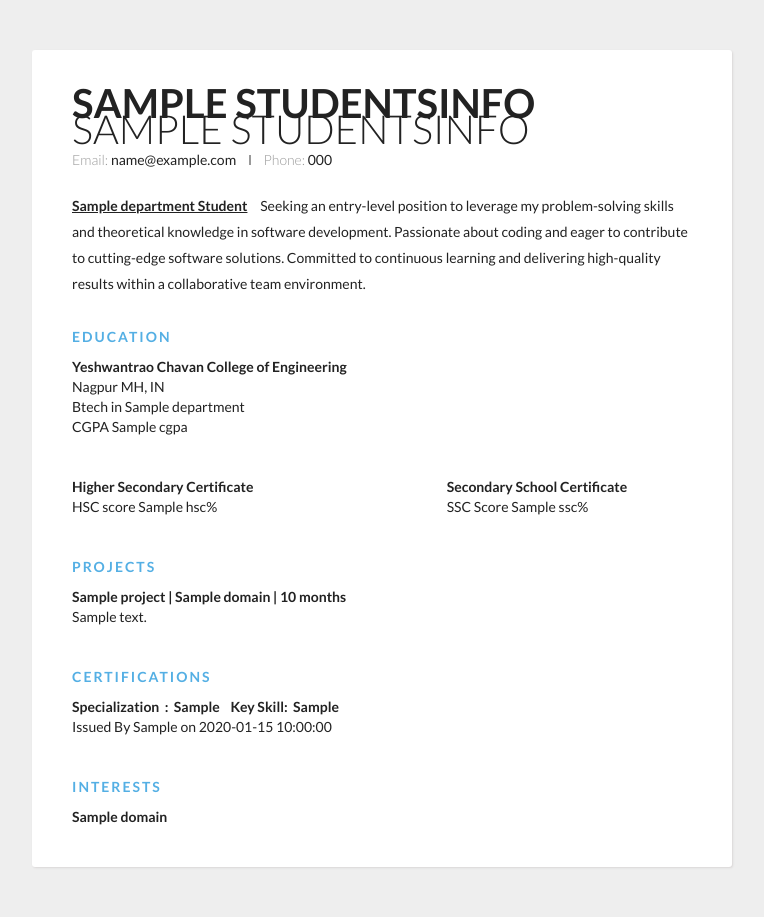
After one commit to attadeep28/minor-project-copy, a Flask app: page /resume/1 in a window 1280 px wide. The commit adds this page. Shown: the whole page, without its empty margins (258-1022 px from the left). Run offline with Flask 3, Linux system fonts and the light colour scheme; a user stored in the database is signed in; a database or web service that is not in the repository returns one stand-in record (values such as "Sample title"); some libraries are stand-ins or nearby versions.

Commit message:
first commit

```diff
--- a/main.py
+++ b/main.py
@@ -1,13 +1,14 @@
 import random
-from itertools import chain
-
-import numpy as np
-from flask import Flask, render_template, request, session
+from bson import Binary
+import secrets
 from flask_bcrypt import Bcrypt
+import pandas as pd
+from flask import Flask, render_template, request, send_file, redirect, url_for
 from flask_pymongo import PyMongo
-import pandas as pd
+from flask_login import LoginManager, UserMixin, login_user, login_required, logout_user, current_user
 
 app = Flask(__name__)
+app.secret_key = secrets.token_hex(16)
 
 # Configure MongoDB connection
 app.config['BCRYPT_LOG_ROUNDS'] = 10
@@ -15,8 +16,26 @@ app.config["MONGO_URI"] = "mongodb://localhost:27017/Scholarlytics"
 mongo = PyMongo(app)
 bcrypt = Bcrypt(app)
 
+# Login Route
+login_manager = LoginManager(app)
+login_manager.login_view = 'login'
 
-class MyObject:
+
+class User(UserMixin):
+    def __init__(self, user_data):
+        self.id = user_data['email']
+        self.user_data = user_data
+
+
+@login_manager.user_loader
+def load_user(email):
+    user_data = mongo.db.students.find_one({'email': email})
+    if user_data:
+        return User(user_data)
+    return None
+
+
+class CourseObject:
     def __init__(self, title, url, is_paid, course_by, skills, cluster_predicted):
         self.image_url = None
         self.title = title
@@ -56,6 +75,7 @@ class StudentInfo:
         # self.studID = data.get('studID')
 
 
+# Funtion to insert student Login Details in database
 def insert_student(sample_student_data):
     try:
         new_student = Student(sample_student_data)
@@ -70,6 +90,7 @@ def insert_student(sample_student_data):
         return False
 
 
+# Function to insert student information in the database
 def insert_student_info(student_info):
     try:
         new_student = StudentInfo(student_info)
@@ -83,17 +104,15 @@ def insert_student_info(student_info):
         return False
 
 
-def get_course_recom(email):
+# function which returns the course recommendation for the given profile
+def get_course_recommendation(email):
     courses_data = pd.read_csv(r'D:\pythonProject\coursesData.csv')
     item_details = mongo.db.studentsInfo.find_one({'email': email})
-
     course_obj_container = list()
-    # print(item_details['domains'])
 
     for i in item_details['domains']:
         cluster_no_list = courses_data[courses_data['skills'] == i].cluster_predicted.tolist()
         cluster_no_list = list(set(cluster_no_list))
-        print(cluster_no_list)
         for j in cluster_no_list:
             course_obj = courses_data[courses_data['cluster_predicted'] == j]
             course_obj_container.append(course_obj)
@@ -103,20 +122,20 @@ def get_course_recom(email):
         # Drop duplicates based on 'title' and 'url'
         data = course_obj_container[i].drop_duplicates(subset=['title', 'url'])
         data = data.values.tolist()
-        print(type(data))
         uniq_course.append(data)
-    print(uniq_course)
-
     return uniq_course
 
 
+# home page route
 @app.route('/')
 def home():
     return render_template('homePage.html')
 
 
+# Route for the profile page
 @app.route('/profile/<email>')
-def loadprofile(email):
+@login_required
+def load_profile(email):
     print(email)
     user_data = mongo.db.studentsInfo.find_one({'email': email})
     if user_data:
@@ -124,39 +143,36 @@ def loadprofile(email):
     return "No user present"
 
 
+image_urls = {
+    "artificial intelligence": "https://cdn.sanity.io/images/tlr8oxjg/production/9a86b0e680636159ffeae3cb3c8533fb8530a16c-1456x816.png?w=3840&q=80&fit=clip&auto=format",
+    "machine learning": "https://cdn.sanity.io/images/tlr8oxjg/production/3565e89270c2601dd194f894bfdbe489f265917e-1456x816.png?w=3840&q=80&fit=clip&auto=format",
+    "data science": "https://cdn.sanity.io/images/tlr8oxjg/production/9a9f4a2035426b1f22ab20b7a36a5ffa26c5bc22-1456x816.png?w=3840&q=80&fit=clip&auto=format",
+    "network secuity": "https://cdn.sanity.io/images/tlr8oxjg/production/bdb77d61d1ef7dc459bf17ae010658476c00d420-1456x816.png?w=3840&q=80&fit=clip&auto=format",
+    "Android": "https://cdn.sanity.io/images/tlr8oxjg/production/6570b5c208c0588952cf7856467b6b9872a3504a-1456x816.png?w=3840&q=80&fit=clip&auto=format",
+    "iOS": "https://cdn.sanity.io/images/tlr8oxjg/production/e91a4659d80f9de0294d1fc4d9c78b23a4e93146-1456x816.png?w=3840&q=80&fit=clip&auto=format",
+    "cloud computing": "https://cdn.sanity.io/images/tlr8oxjg/production/054f83d78498f35ed2598bb7a87baf8695bcf4b2-1456x816.png?w=3840&q=80&fit=clip&auto=format"
+}
+
+
+# DashBoard
 @app.route('/index/<email>')
-def loadindex(email):
+@login_required
+def load_index(email):
     print(email)
-    recomended = get_course_recom(email)
+    recommended = get_course_recommendation(email)
     courses = []
-    for course in recomended:
+    for course in recommended:
         for c in course:
             courses.append(c)
 
-    list_of_objects = [MyObject(*sublist) for sublist in courses]
+    list_of_objects = [CourseObject(*sublist) for sublist in courses]
     list_of_objects = sorted(list_of_objects, key=lambda x: x.title)
     user = mongo.db.students.find_one({'email': email})
     user_data = mongo.db.studentsInfo.find_one({'email': email})
-    image_urls = [
-        "https://cdn.sanity.io/images/tlr8oxjg/production/9a86b0e680636159ffeae3cb3c8533fb8530a16c-1456x816.png?w=3840&q=80&fit=clip&auto=format",
-        "https://cdn.sanity.io/images/tlr8oxjg/production/3565e89270c2601dd194f894bfdbe489f265917e-1456x816.png?w=3840&q=80&fit=clip&auto=format",
-        "https://cdn.sanity.io/images/tlr8oxjg/production/9a9f4a2035426b1f22ab20b7a36a5ffa26c5bc22-1456x816.png?w=3840&q=80&fit=clip&auto=format",
-        "https://cdn.sanity.io/images/tlr8oxjg/production/15319392e0b3b29c4301b570e7e83f211b84ca29-1456x816.png?w=3840&q=80&fit=clip&auto=format",
-        "https://cdn.sanity.io/images/tlr8oxjg/production/ada93729daf922ad0318c8c0295e5cb477921808-1456x816.png?w=3840&q=80&fit=clip&auto=format"
-    ]
-    my_dict = {
-        "artificial intelligence": "https://cdn.sanity.io/images/tlr8oxjg/production/9a86b0e680636159ffeae3cb3c8533fb8530a16c-1456x816.png?w=3840&q=80&fit=clip&auto=format",
-        "machine learning": "https://cdn.sanity.io/images/tlr8oxjg/production/3565e89270c2601dd194f894bfdbe489f265917e-1456x816.png?w=3840&q=80&fit=clip&auto=format",
-        "data science": "https://cdn.sanity.io/images/tlr8oxjg/production/9a9f4a2035426b1f22ab20b7a36a5ffa26c5bc22-1456x816.png?w=3840&q=80&fit=clip&auto=format",
-        "network secuity": "https://cdn.sanity.io/images/tlr8oxjg/production/bdb77d61d1ef7dc459bf17ae010658476c00d420-1456x816.png?w=3840&q=80&fit=clip&auto=format",
-        "Android": "https://cdn.sanity.io/images/tlr8oxjg/production/6570b5c208c0588952cf7856467b6b9872a3504a-1456x816.png?w=3840&q=80&fit=clip&auto=format",
-        "iOS": "https://cdn.sanity.io/images/tlr8oxjg/production/e91a4659d80f9de0294d1fc4d9c78b23a4e93146-1456x816.png?w=3840&q=80&fit=clip&auto=format",
-        "cloud computing": "https://cdn.sanity.io/images/tlr8oxjg/production/054f83d78498f35ed2598bb7a87baf8695bcf4b2-1456x816.png?w=3840&q=80&fit=clip&auto=format"
-    }
 
     for c in list_of_objects:
         s = c.skills
-        c.image_url = my_dict.get(s.lower(), random.choice(image_urls))
+        c.image_url = image_urls.get(s.lower(), random.choice(list(image_urls.values())))
 
     uniq = set()
     uniq_list = []
@@ -176,6 +192,7 @@ def loadindex(email):
     return "No user present"
 
 
+# Login Route
 @app.route('/login', methods=['POST', 'GET'])
 def login():
     if request.method == 'POST':
@@ -184,51 +201,11 @@ def login():
             password = request.form.get('password')
 
             user = mongo.db.students.find_one({'email': email})
-            user_data = mongo.db.studentsInfo.find_one({'email': email})
 
             if user and bcrypt.check_password_hash(user['password'], password):
-                courses = []
-                recomended = get_course_recom(email)
-                for course in recomended:
-                    for c in course:
-                        courses.append(c)
-
-                list_of_objects = [MyObject(*sublist) for sublist in courses]
-                list_of_objects = sorted(list_of_objects, key=lambda x: x.title)
-                image_urls = [
-                    "https://cdn.sanity.io/images/tlr8oxjg/production/9a86b0e680636159ffeae3cb3c8533fb8530a16c-1456x816.png?w=3840&q=80&fit=clip&auto=format",
-                    "https://cdn.sanity.io/images/tlr8oxjg/production/3565e89270c2601dd194f894bfdbe489f265917e-1456x816.png?w=3840&q=80&fit=clip&auto=format",
-                    "https://cdn.sanity.io/images/tlr8oxjg/production/9a9f4a2035426b1f22ab20b7a36a5ffa26c5bc22-1456x816.png?w=3840&q=80&fit=clip&auto=format",
-                    "https://cdn.sanity.io/images/tlr8oxjg/production/15319392e0b3b29c4301b570e7e83f211b84ca29-1456x816.png?w=3840&q=80&fit=clip&auto=format",
-                    "https://cdn.sanity.io/images/tlr8oxjg/production/ada93729daf922ad0318c8c0295e5cb477921808-1456x816.png?w=3840&q=80&fit=clip&auto=format"
-                ]
-                my_dict = {
-                    "artificial intelligence": "https://cdn.sanity.io/images/tlr8oxjg/production/9a86b0e680636159ffeae3cb3c8533fb8530a16c-1456x816.png?w=3840&q=80&fit=clip&auto=format",
-                    "machine learning": "https://cdn.sanity.io/images/tlr8oxjg/production/3565e89270c2601dd194f894bfdbe489f265917e-1456x816.png?w=3840&q=80&fit=clip&auto=format",
-                    "data science": "https://cdn.sanity.io/images/tlr8oxjg/production/9a9f4a2035426b1f22ab20b7a36a5ffa26c5bc22-1456x816.png?w=3840&q=80&fit=clip&auto=format",
-                    "network secuity": "https://cdn.sanity.io/images/tlr8oxjg/production/bdb77d61d1ef7dc459bf17ae010658476c00d420-1456x816.png?w=3840&q=80&fit=clip&auto=format",
-                    "Android": "https://cdn.sanity.io/images/tlr8oxjg/production/6570b5c208c0588952cf7856467b6b9872a3504a-1456x816.png?w=3840&q=80&fit=clip&auto=format",
-                    "iOS": "https://cdn.sanity.io/images/tlr8oxjg/production/e91a4659d80f9de0294d1fc4d9c78b23a4e93146-1456x816.png?w=3840&q=80&fit=clip&auto=format",
-                    "cloud computing": "https://cdn.sanity.io/images/tlr8oxjg/production/054f83d78498f35ed2598bb7a87baf8695bcf4b2-1456x816.png?w=3840&q=80&fit=clip&auto=format"
-                }
-
-                for c in list_of_objects:
-                    s = c.skills
-                    c.image_url = my_dict.get(s.lower(), random.choice(image_urls))
-
-                uniq = set()
-                uniq_list = []
-
-                # Now 'image_urls' is a Python list containing the specified URLs.
-
-                for c in list_of_objects:
-                    if c.title in uniq:
-                        continue
-                    else:
-                        uniq.add(c.title)
-                        uniq_list.append(c)
-                return render_template("index.html", fullname=user['fullname'], email=user['email'],
-                                       phone=user['phone'], student_data=user_data, recomended=uniq_list)
+                user_obj = User(user)
+                login_user(user_obj)
+                return redirect(url_for('load_index', email=email))
             else:
                 return render_template("login.html", error="Credentials not matching")
 
@@ -238,6 +215,15 @@ def login():
     return render_template('login.html')
 
 
+# Logout Route
+@app.route('/logout')
+@login_required
+def logout():
+    logout_user()
+    return redirect(url_for('home'))
+
+
+# Signup Route
 @app.route('/signUp', methods=['GET', 'POST'])
 def signup():
     if request.method == 'POST':
@@ -255,6 +241,7 @@ def signup():
     return render_template('signUp.html')
 
 
+# Student Information input Route
 @app.route('/form', methods=['POST'])
 def create():
     if request.method == 'POST':
@@ -268,9 +255,9 @@ def create():
         phone = data.get('phone', [''])[0]
         address = data.get('address', [''])[0]
         SSC = data.get('SSC', [''])[0]
-        SSC_Mark_sheet = data.get('SSC_Mark_sheet', [''])[0]
+        SSC_Mark_sheet = request.files['SSC_Mark_sheet']
         HSC = data.get('HSC', [''])[0]
-        HSC_Mark_sheet = data.get('HSC_Mark_sheet', [''])[0]
+        HSC_Mark_sheet = request.files['HSC_Mark_sheet']
         department = data.get('department', [''])[0]
         CGPA = data.get('CGPA', [''])[0]
         domains = data.get('domains')
@@ -310,9 +297,9 @@ def create():
             'phone': phone,
             'address': address,
             'SSC': SSC,
-            'SSC_Mark_sheet': SSC_Mark_sheet,
+            'SSC_Mark_sheet': Binary(SSC_Mark_sheet.read()),
             'HSC': HSC,
-            'HSC_Mark_sheet': HSC_Mark_sheet,
+            'HSC_Mark_sheet': Binary(HSC_Mark_sheet.read()),
             'department': department,
             'CGPA': CGPA,
             'domains': domains,
@@ -324,12 +311,57 @@ def create():
         return 'Somthing Went Wrong'
 
 
+# Resume Generation Route
 @app.route('/resume/<email>', methods=['GET'])
+@login_required
 def resume(email):
     user_data = mongo.db.studentsInfo.find_one({'email': email})
     return render_template('resume.html', student_info=user_data, email=email)
 
 
+SSC_MARK_SHEET = 'SSC_MARK_SHEET'
+HSC_MARK_SHEET = 'HSC_MARK_SHEET'
+TMP_PDF_PATH = 'tmp_SSC_MARK_SHEET.pdf'
+
+
+def create_and_send_pdf(email, pdf_data, mark_sheet_type):
+    file_name = f'{email}-{mark_sheet_type}'
+
+    # Create a temporary file to store the PDF content
+    temp_pdf_path = f'tmp_{mark_sheet_type}.pdf'
+    with open(temp_pdf_path, 'wb') as temp_pdf:
+        temp_pdf.write(pdf_data)
+
+    # Send the file for display
+    return send_file(temp_pdf_path, as_attachment=False, download_name=file_name, mimetype='application/pdf')
+
+
+# View SSC Mark sheet
+@app.route('/view-ssc/<email>')
+@login_required
+def view_ssc(email):
+    with mongo.cx as client:
+        document = mongo.db.studentsInfo.find_one({'email': email})
+
+        if document and 'SSC_Mark_sheet' in document:
+            return create_and_send_pdf(email, document['SSC_Mark_sheet'], SSC_MARK_SHEET)
+
+    return 'File not found', 404
+
+
+# View HSC Mark sheet
+
+@app.route('/view-hsc/<email>')
+@login_required
+def view_hsc(email):
+    with mongo.cx as client:
+        document = mongo.db.studentsInfo.find_one({'email': email})
+
+        if document and 'HSC_Mark_sheet' in document:
+            return create_and_send_pdf(email, document['HSC_Mark_sheet'], HSC_MARK_SHEET)
+
+    return 'File not found', 404
+
+
 if __name__ == "__main__":
-    # get_course_recom('attu@gmail.com')
     app.run(debug=True, port=8000)
--- /dev/null
+++ b/static/styles/resume.css
@@ -0,0 +1,157 @@
+* {
+  margin: 0;
+  padding: 0;
+  box-sizing: border-box;
+}
+html {
+  height: 100%;
+}
+
+body {
+  min-height: 100%;
+  background: #eee;
+  font-family: 'Lato', sans-serif;
+  font-weight: 400;
+  color: #222;
+  font-size: 14px;
+  line-height: 26px;
+  padding-bottom: 50px;
+}
+
+.container {
+  max-width: 700px;
+  background: #fff;
+  margin: 0px auto 0px;
+  box-shadow: 1px 1px 2px #DAD7D7;
+  border-radius: 3px;
+  padding: 40px;
+  margin-top: 50px;
+}
+
+.header {
+  margin-bottom: 30px;
+
+  .full-name {
+    font-size: 40px;
+    text-transform: uppercase;
+    margin-bottom: 5px;
+  }
+
+  .first-name {
+    font-weight: 700;
+  }
+
+  .last-name {
+    font-weight: 300;
+  }
+
+  .contact-info {
+    margin-bottom: 20px;
+  }
+
+  .email ,
+  .phone {
+    color: #999;
+    font-weight: 300;
+  }
+
+  .separator {
+    height: 10px;
+    display: inline-block;
+    border-left: 2px solid #999;
+    margin: 0px 10px;
+  }
+
+  .position {
+    font-weight: bold;
+    display: inline-block;
+    margin-right: 10px;
+    text-decoration: underline;
+  }
+}
+
+
+.details {
+  line-height: 20px;
+
+  .section {
+    margin-bottom: 40px;
+  }
+
+  .section:last-of-type {
+    margin-bottom: 0px;
+  }
+
+  .section__title {
+    letter-spacing: 2px;
+    color: #54AFE4;
+    font-weight: bold;
+    margin-bottom: 10px;
+    text-transform: uppercase;
+  }
+
+  .section__list-item {
+    margin-bottom: 40px;
+  }
+
+  .section__list-item:last-of-type {
+    margin-bottom: 0;
+  }
+
+  .left ,
+  .right {
+    vertical-align: top;
+    display: inline-block;
+  }
+
+  .left {
+    width: 60%;
+  }
+
+  .right {
+    tex-align: right;
+    width: 39%;
+  }
+
+  .name {
+    font-weight: bold;
+  }
+
+  a {
+    text-decoration: none;
+    color: #000;
+    font-style: italic;
+  }
+
+  a:hover {
+    text-decoration: underline;
+    color: #000;
+  }
+
+  .skills {
+
+  }
+
+  .skills__item {
+    margin-bottom: 10px;
+  }
+
+  .skills__item .right {
+    input {
+      display: none;
+    }
+
+    label {
+      display: inline-block;
+      width: 20px;
+      height: 20px;
+      background: #C3DEF3;
+      border-radius: 20px;
+      margin-right: 3px;
+    }
+
+    input:checked + label {
+      background: #79A9CE;
+    }
+  }
+}
--- a/templates/form.html
+++ b/templates/form.html
@@ -46,7 +46,7 @@
         </div>
       </div>
     <div class="container" id="main-container">
-         <form action="/form" method="POST">
+         <form action="/form" method="post" enctype="multipart/form-data">
 
             <!-- Personal Details -->
             <section id="Personal-Details">
@@ -119,7 +119,7 @@
                     <div class="col">
                         <div class="mb-3">
                             <label for="SSC-Mark-sheet" class="form-label">Upload Your 10th Mark Sheet</label>
-                            <input type="file" class="form-control" id="SSC-Mark-sheet" name="SSC_Mark_sheet">
+                            <input type="file" class="form-control" id="SSC-Mark-sheet" name="SSC_Mark_sheet" accept=".pdf">
                         </div>
                     </div>
                 </div>
@@ -133,7 +133,7 @@
                     <div class="col">
                         <div class="mb-3">
                             <label for="HSC-Mark-sheet" class="form-label">Upload Your 12th/diploma Mark Sheet</label>
-                            <input type="file" class="form-control" id="HSC-Mark-sheet" name="HSC_Mark_sheet">
+                            <input type="file" class="form-control" id="HSC-Mark-sheet" name="HSC_Mark_sheet" accept=".pdf">
                         </div>
                     </div>
                 </div>
--- /dev/null
+++ b/templates/resume.html
@@ -0,0 +1,91 @@
+<html>
+  <head>
+    <link href='https://fonts.googleapis.com/css?family=Lato:400,300,700' rel='stylesheet' type='text/css'>
+    <link rel="stylesheet" href="{{ url_for('static', filename='styles/resume.css') }}">
+  </head>
+  <body>
+    <div class="container">
+      <div class="header">
+        <div class="full-name">
+          <span class="first-name">{{student_info['fName']}}</span>
+          <span class="last-name">{{student_info['lName']}}</span>
+        </div>
+        <div class="contact-info">
+          <span class="email">Email: </span>
+          <span class="email-val">{{student_info['email']}}</span>
+          <span class="separator"></span>
+          <span class="phone">Phone: </span>
+          <span class="phone-val">{{student_info['phone']}}</span>
+        </div>
+        <div class="about">
+          <span class="position">{{student_info['department']}} Student</span>
+          <span class="desc">
+            Seeking an entry-level position to leverage my problem-solving skills and theoretical knowledge in software development. Passionate about coding and eager to contribute to cutting-edge software solutions. Committed to continuous learning and delivering high-quality results within a collaborative team environment.
+          </span>
+        </div>
+      </div>
+      <div class="details">
+
+
+        <div class="section">
+          <div class="section__title">Education</div>
+          <div class="section__list">
+            <div class="section__list-item">
+              <div class="left">
+                <div class="name">Yeshwantrao Chavan College of Engineering</div>
+                <div class="addr">Nagpur MH, IN</div>
+                <div class="duration">Btech in {{student_info['department']}}</div>
+                <div class="cgpa">CGPA {{student_info['CGPA']}}</div>
+              </div>
+
+            </div>
+            <div class="section__list-item">
+              <div class="left">
+                <div class="name">Higher Secondary Certificate</div>
+                <div class="hsc-score">HSC score {{student_info['HSC']}}%</div>
+              </div>
+              <div class="right">
+                 <div class="name">Secondary School Certificate</div>
+                <div class="hsc-score">SSC Score {{student_info['SSC']}}%</div>
+              </div>
+            </div>
+          </div>
+        </div>
+        <div class="section">
+          <div class="section__title">Projects</div>
+          <div class="section__list">
+
+            {% for project in student_info['projects'] %}
+
+            <div class="section__list-item">
+              <div class="name">{{project.projectName}} | {{project.domain}} | {{project.duration}} months</div>
+              <div class="text">{{project.projectDescription}}</div>
+          </div>
+            {% endfor %}
+
+        </div>
+          </div>
+        <div class="section">
+          <div class="section__title">Certifications</div>
+
+              {% for certificate in student_info['certificates'] %}
+                <div class="name">Specialization&nbsp; :&nbsp; {{certificate.Certificate_Specialization}}&nbsp; &nbsp; Key Skill:&nbsp; {{certificate.Certificate_Key_Skill}} </div>
+                <div class="text">Issued By {{certificate.InstituteORCompany}} on {{certificate.Date_Of_Certification}}</div>
+                {% endfor %}
+
+        </div>
+        <div class="section">
+          <div class="section__title">Interests</div>
+          <div class="section__list">
+             {% for domain in student_info['domains'] %}
+                  <div class="name">
+                    {{ domain}}
+                  </div>
+            {% endfor %}
+
+          </div>
+        </div>
+      </div>
+    </div>
+  </body>
+</html>
```
Also changed, not shown: static/styles/index.css (+8 -2 lines), templates/index.html (+4 -4 lines), templates/profile.html (+18 -3 lines), 2 other files.
